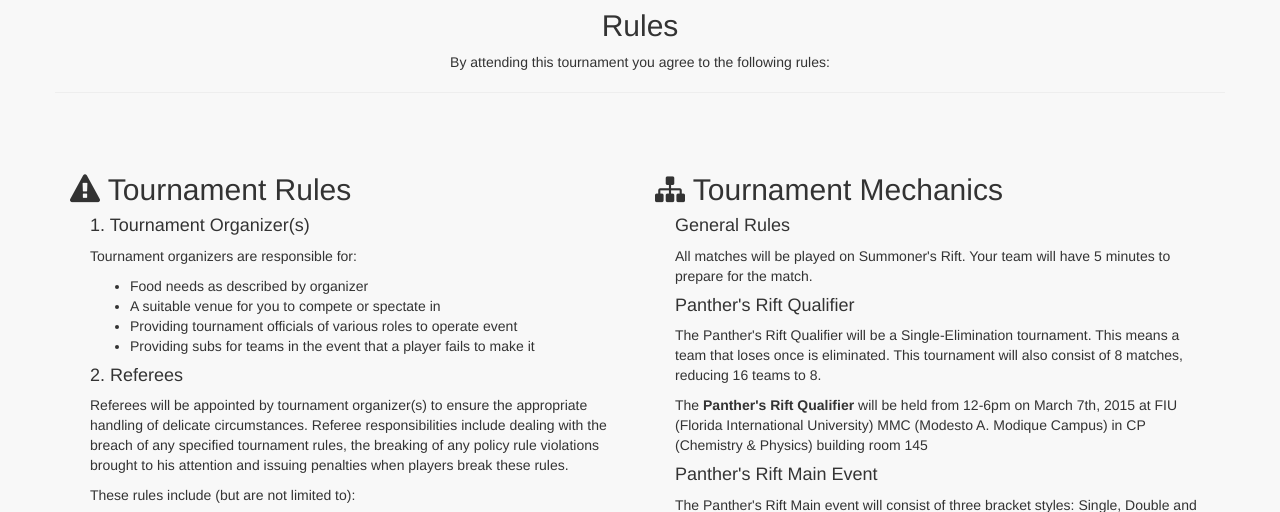
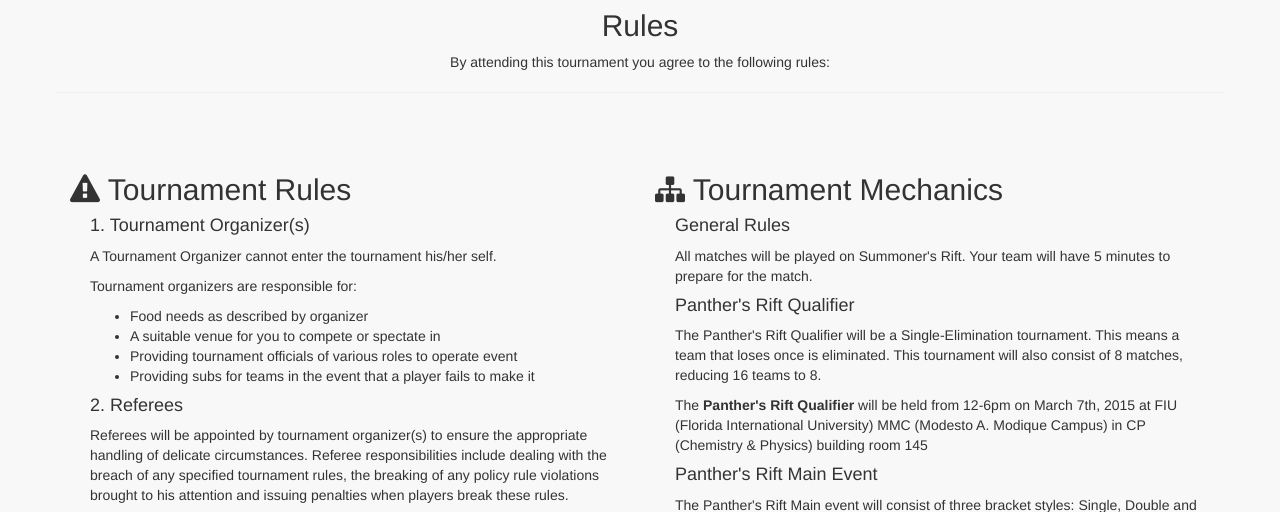
Before and after one commit to gioperalto/panthers-rift, a PHP site: page / in a window 1280 px wide. Shown: the part 2303-2815 px from the top of the page. Run offline with PHP 8.4, Linux system fonts and the light colour scheme; data that the repository does not hold is empty; a stand-in replaces the project's code that opens the database connection.

Commit message:
added one more rule for organizer

```diff
--- a/index.php
+++ b/index.php
@@ -524,6 +524,7 @@
 						<h2><i class="fa fa-warning"></i> Tournament Rules </h2>
 						<div class="tournament-item">
 							<h4>1. Tournament Organizer(s)</h4>
+							<p>A Tournament Organizer cannot enter the tournament his/her self.</p>
 							<p>Tournament organizers are responsible for:
 								<ul>
 									<li>Food needs as described by organizer</li>
```
